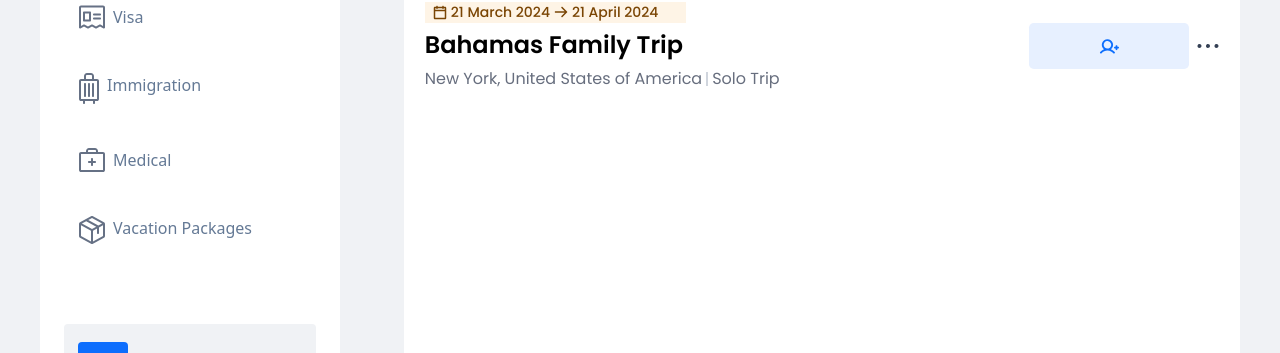
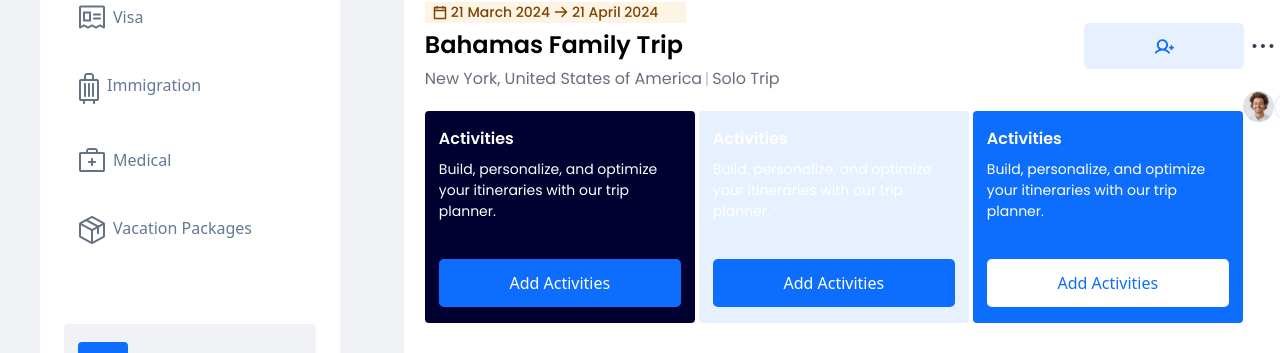
Before and after one commit to MARKOTHEDEV/GOPADDI, a React (Vite) app: page / in a window 1280 px wide. Shown: the part 599-952 px from the top of the page. Built offline with nearby package versions, Linux system fonts and the light colour scheme.

Commit message:
added Activities cards design

```diff
--- a/src/pages/index.tsx
+++ b/src/pages/index.tsx
@@ -1,4 +1,5 @@
 import GeneralLayout from "../layout/GeneralLayout";
+import ActivityCard from "../shared/ActivityCard";
 import Button from "../shared/Button";
 import SideBar from "../shared/SideBar";
 
@@ -15,6 +16,8 @@ const IndexPage =()=>{
                     <img src="/banner.svg" alt=""  className="rounded-[4px]"/>
                 </div>
 
+
+                {/* headers */}
                 <div className="flex mt-[1.25rem] justify-between ">
                     <div>
                     <p className="poppins-medium  text-[0.875rem] flex gap-[0.25rem]  items-center py-[0.25] px-[0.5rem] bg-cream text-brown w-[261px] ">
@@ -46,6 +49,23 @@ const IndexPage =()=>{
                     </div>
 
                 </div>
+
+              <div className="flex items-start justify-between">
+                  {/* Activies Card Contaiiner */}
+                  <div className="flex gap-[0.25rem] mt-[1.25rem]">
+                   <ActivityCard
+                   theme='darkBlue'
+                   />
+                   <ActivityCard theme="lightBlue"/>
+                   <ActivityCard  theme='blue'/>
+                </div>
+
+                <div className="flex items-center">
+                    <img src="/box.svg" alt="" />
+                    <div className="bg-grayBlue h-[2px] w-[31px]"></div>
+                    <img src="/set.svg" alt="" />
+                </div>
+              </div>
             </div>
         </GeneralLayout>
     )
--- /dev/null
+++ b/src/shared/ActivityCard.tsx
@@ -0,0 +1,42 @@
+import Button from "./Button";
+
+
+
+
+
+type Prop ={
+    theme:'darkBlue'|'lightBlue'|'blue'
+}
+const ActivityCard = ({theme}:Prop)=>{
+
+    const colorTheme ={
+        'darkBlue':{
+            text:'text-white',
+            btn:'text-white',
+            bg:'bg-blackthickBlue '
+        },
+        'lightBlue':{
+            text:'text-[#000000]',
+            btn:'text-[#000000]  text-white',
+            bg:'bg-grayBlue text-white',
+        },
+        'blue':{
+            text:'text-white',
+            btn:'text-blue bg-white',
+            bg:'bg-blue text-white'
+
+        },
+    }
+    return (
+        <div className={`w-[270px] ${colorTheme[theme].bg}  ${colorTheme[theme].text} py-[1rem] px-[0.875rem] rounded-[4px]`}>
+        {/* Activie Card */}
+        <p className="poppins-semibold  text-[1rem]">Activities</p>
+        <p className="poppins-regular text-[0.875rem] pt-[0.5rem] ">Build, personalize, and optimize your itineraries with our trip planner.</p>
+        <Button className={`w-full mt-[2.313rem] ${colorTheme[theme].btn}`}
+        // color={''}
+        >Add Activities</Button>
+    </div>
+    );
+};
+
+export default ActivityCard;
--- a/tailwind.config.js
+++ b/tailwind.config.js
@@ -11,11 +11,11 @@ export default {
     extend: {
       colors:{
         blue:'#0D6EFD',
-        lightBlue:'#000031',
+        lightBlue:'#344054',
         grayBlue:'#E7F0FF',
         white:'#FFFFFF',
         gray:'#F0F2F5',
-        blackthickBlue:'#344054',
+        blackthickBlue:'#000031',
         grayblue2:'#647995',
         cream:'#FEF4E6',
         brown:'#7A4504'
```
Also changed, not shown: public/box.svg (added), public/set.svg (added).
